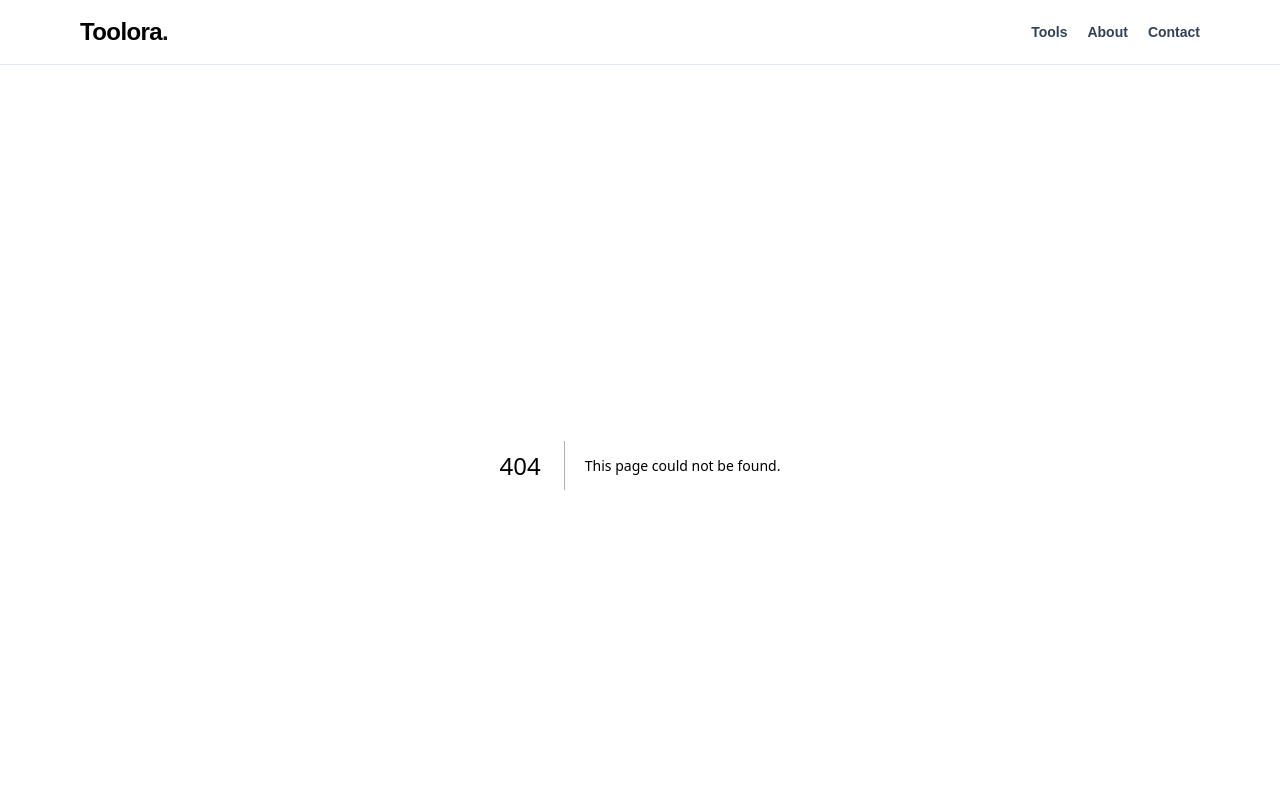
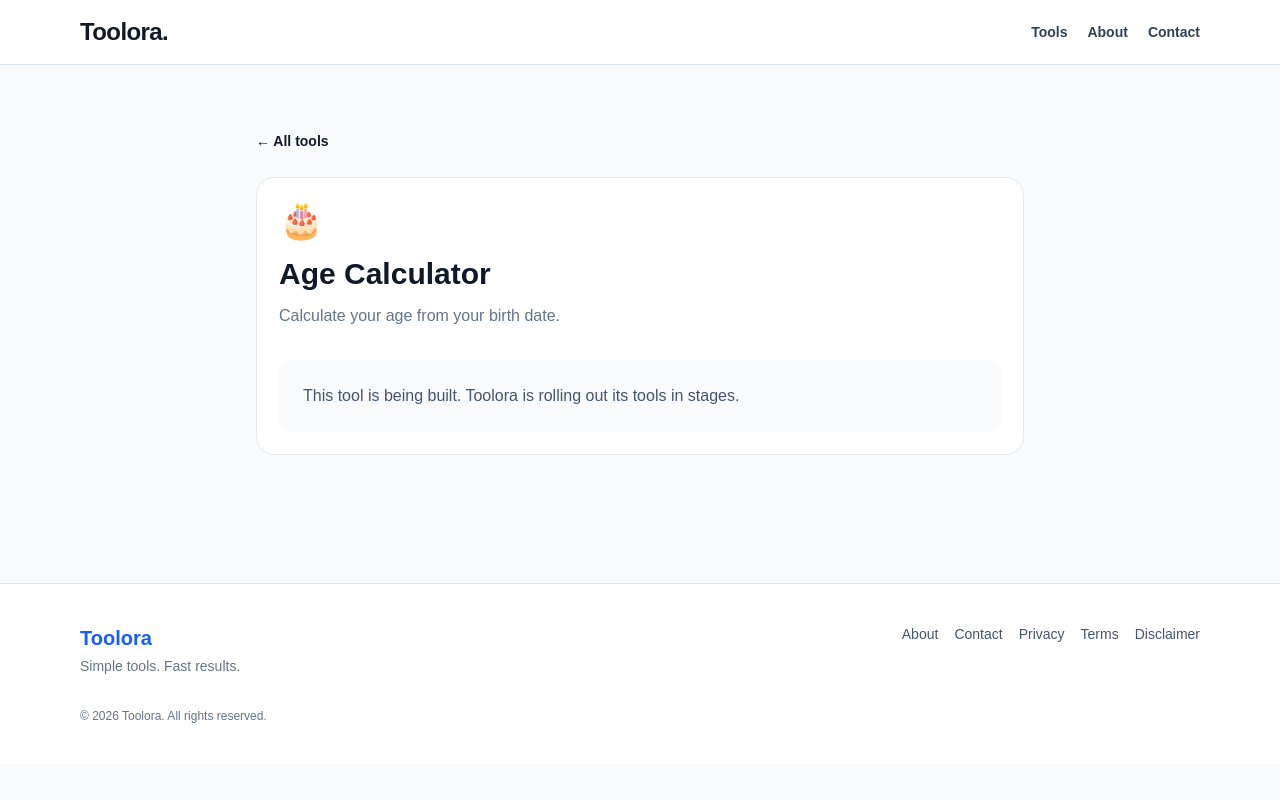
Before and after one commit to safwan552/toolora, a Next.js app: page /tools/age-calculator in a window 1280 px wide. Before the commit this address had no page. Shown: the top 800 px of the page. Built offline with nearby package versions, Linux system fonts and the light colour scheme.

Commit message:
Build Toolora initial website scaffold

```diff
--- /dev/null
+++ b/app/tools/[slug]/page.tsx
@@ -0,0 +1,3 @@
+import {tools} from "@/lib/tools";import Link from "next/link";import {notFound} from "next/navigation";
+export function generateStaticParams(){return tools.map(t=>({slug:t.slug}))}
+export default async function ToolPage({params}:{params:Promise<{slug:string}>}){const {slug}=await params;const tool=tools.find(t=>t.slug===slug);if(!tool)notFound();return <div className="container section max-w-3xl"><Link href="/" className="text-sm text-blue-600 font-semibold">← All tools</Link><div className="card mt-6"><div className="text-4xl">{tool.icon}</div><h1 className="text-3xl font-black mt-4">{tool.name}</h1><p className="muted mt-3">{tool.description}</p><div className="mt-8 rounded-xl bg-slate-50 p-6 text-slate-600">This tool is being built. Toolora is rolling out its tools in stages.</div></div></div>}
```
